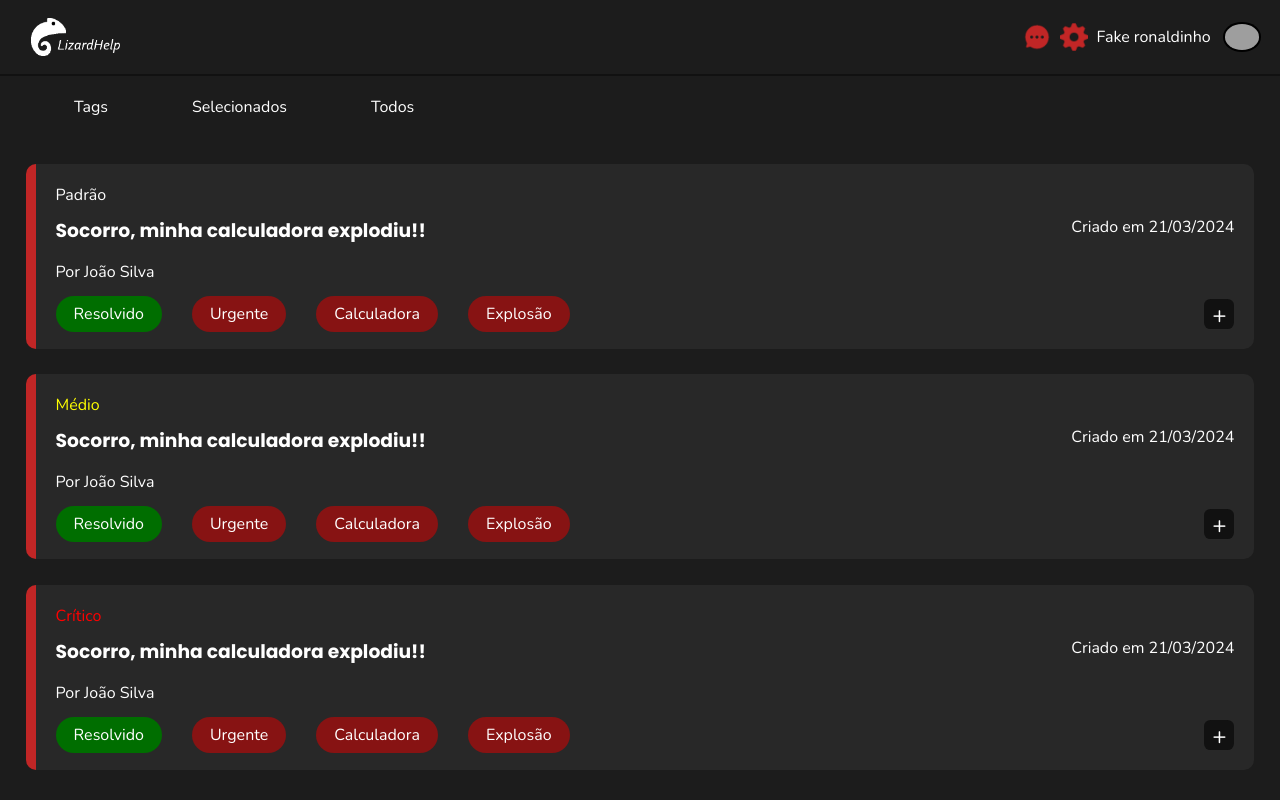
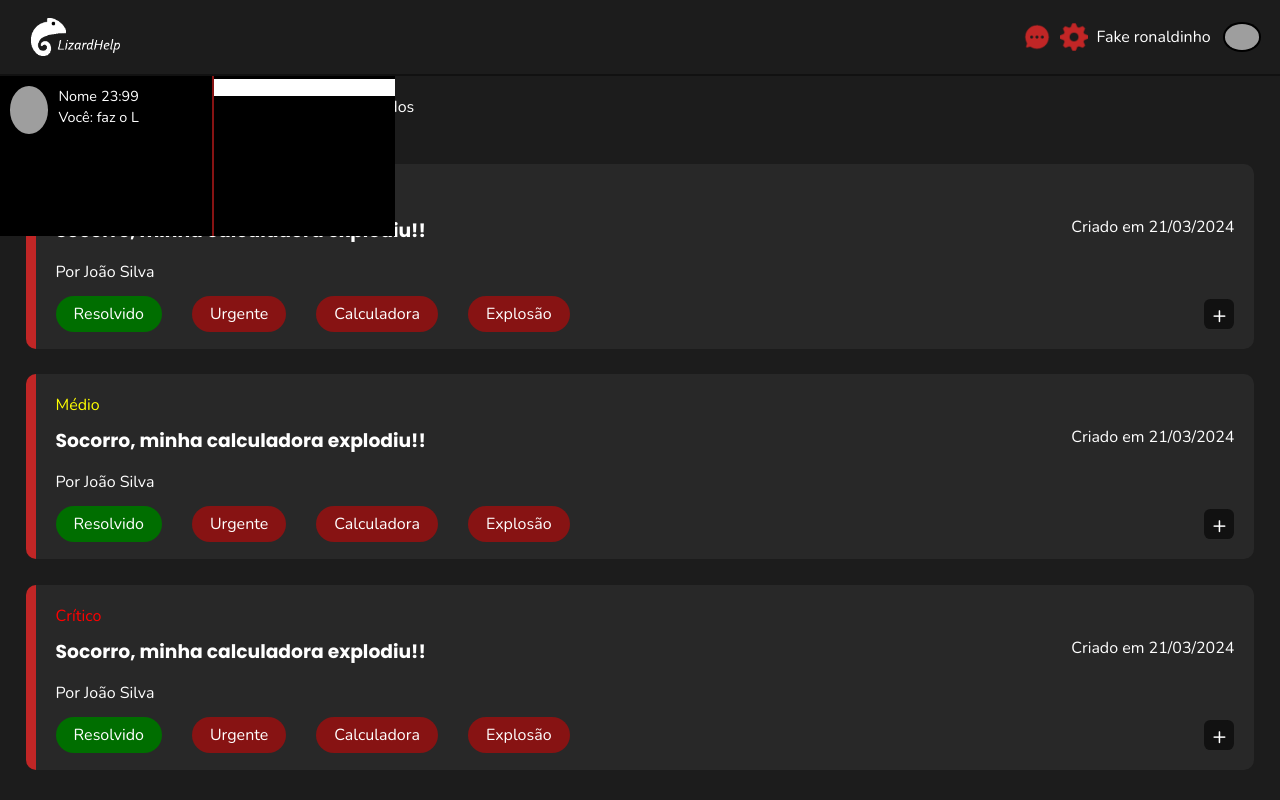
Before and after one commit to MrCoffeeOri/Lizard-Help, a React (Vite) app: page /user/technician in a window 1280 px wide. Built offline with nearby package versions, Linux system fonts and the light colour scheme; grey boxes are pictures that could not be loaded.

Commit message:
initial chat added

```diff
--- a/src/components/UserHeader.tsx
+++ b/src/components/UserHeader.tsx
@@ -11,7 +11,7 @@ export default function UserHeader({ children }: React.PropsWithChildren) {
           {children}
           <div>
             <span>{user.name}</span>
-            <img src="https://yt3.ggpht.com/lxl6Fy8c3z1t45KBvGhdShOic82nbvM7nSR4H-g3GernzddR1ztA6W7sAVx_QQ-XxSEOVp_V=s48-c-k-c0x00ffffff-no-rj" />
+            <img src="https://yt3.ggpht.com/wvlCpRqb9Hb9Yuv62LDo-AZxr-MpAHTvpeToBGpNOPSMNGQIyplQh2EZv75SLHOZIkpijT00=s48-c-k-c0x00ffffff-no-rj" />
           </div>
         </div>
     </header>
--- a/src/css/technician.css
+++ b/src/css/technician.css
@@ -159,4 +159,35 @@
             }
         }
     }
+    #chat {
+        min-width: 20vw;
+        min-height: 20vh;
+        background-color: black;
+        position: absolute;
+        z-index: 99;
+        display: flex;
+        #chats {
+            width: 15vw;
+            padding: 10px;
+            img {
+                margin-right: 10px;
+                width: 3vw;
+                height: 6vh;
+                border-radius: 50%;
+            }
+            .chat {
+                display: flex;
+                span {
+                    font-size: 0.9pc;
+                }
+                .info {
+                    display: flex;
+                    justify-content: space-between;
+                }
+            }
+        }
+        #chats {
+            border-right: 2px solid var(--red-main-darker);
+        }
+    }
 }
--- a/src/pages/Technician.tsx
+++ b/src/pages/Technician.tsx
@@ -50,6 +50,27 @@ export default function Technician() {
                 <img src="/chat.png" alt="" />
                 <img src="/gear.png" alt="" />
             </UserHeader>
+            <div id='chat'>
+                <div id='chats'>
+                    <div id='1' className='chat'>
+                        <img src="https://yt3.ggpht.com/wvlCpRqb9Hb9Yuv62LDo-AZxr-MpAHTvpeToBGpNOPSMNGQIyplQh2EZv75SLHOZIkpijT00=s48-c-k-c0x00ffffff-no-rj" alt="" />
+                        <div>
+                            <div className='info'>
+                                <span>Nome</span>
+                                <span>23:99</span>
+                            </div>
+                            <span className='last-message'>Você: faz o L</span>
+                        </div>
+                    </div>
+                </div>
+                <div id='selected-chat'>
+                    <div id='messages'></div>
+                    <div id='message-input'>
+                        <input type="text" name="" id="" />
+                        <img src="" alt="" />
+                    </div>
+                </div>
+            </div>
             <div id='filters'>
                 <div id='tagsManager'>
                     <span className='close' onClick={handleTagFilterShow}>x</span>
```
